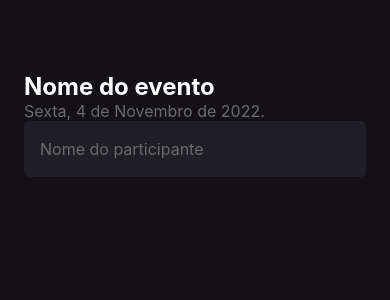
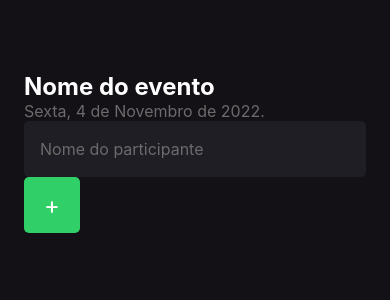
Before and after one commit to wesleyeduardodev/react-native-imhere, a React Native app: screen / in a window 390 px wide. Shown: the top 300 px of the page. Built offline with nearby package versions, Linux system fonts and the light colour scheme.

Commit message:
Botão de Adicionar

```diff
--- a/src/screens/Home/index.tsx
+++ b/src/screens/Home/index.tsx
@@ -1,8 +1,13 @@
-import {Text, TextInput, View} from "react-native";
+import {Text, TextInput, TouchableOpacity, View} from "react-native";
 
 import {styles} from "./style";
 
 export function Home() {
+
+    function handleParticipantAdd() {
+        console.log("Você clicou no botão de Adicionar!");
+    }
+
     return (
         <View style={styles.container}>
             <Text style={styles.eventName}>
@@ -18,6 +23,12 @@ export function Home() {
                 placeholder="Nome do participante"
                 placeholderTextColor="#6B6B6B"
             />
+
+            <TouchableOpacity style={styles.button} onPress={handleParticipantAdd}>
+                <Text style={styles.buttonText}>
+                    +
+                </Text>
+            </TouchableOpacity>
         </View>
     )
 }
--- a/src/screens/Home/style.ts
+++ b/src/screens/Home/style.ts
@@ -1,4 +1,4 @@
-import { StyleSheet } from "react-native";
+import {StyleSheet} from "react-native";
 
 export const styles = StyleSheet.create({
     container: {
@@ -23,5 +23,17 @@ export const styles = StyleSheet.create({
         color: '#FFFF',
         padding: 16,
         fontSize: 16,
+    },
+    buttonText: {
+        color: '#FFF',
+        fontSize: 24
+    },
+    button: {
+        width: 56,
+        height: 56,
+        borderRadius: 5,
+        backgroundColor: '#31CF67',
+        alignItems: 'center',
+        justifyContent: 'center'
     }
 })
```
